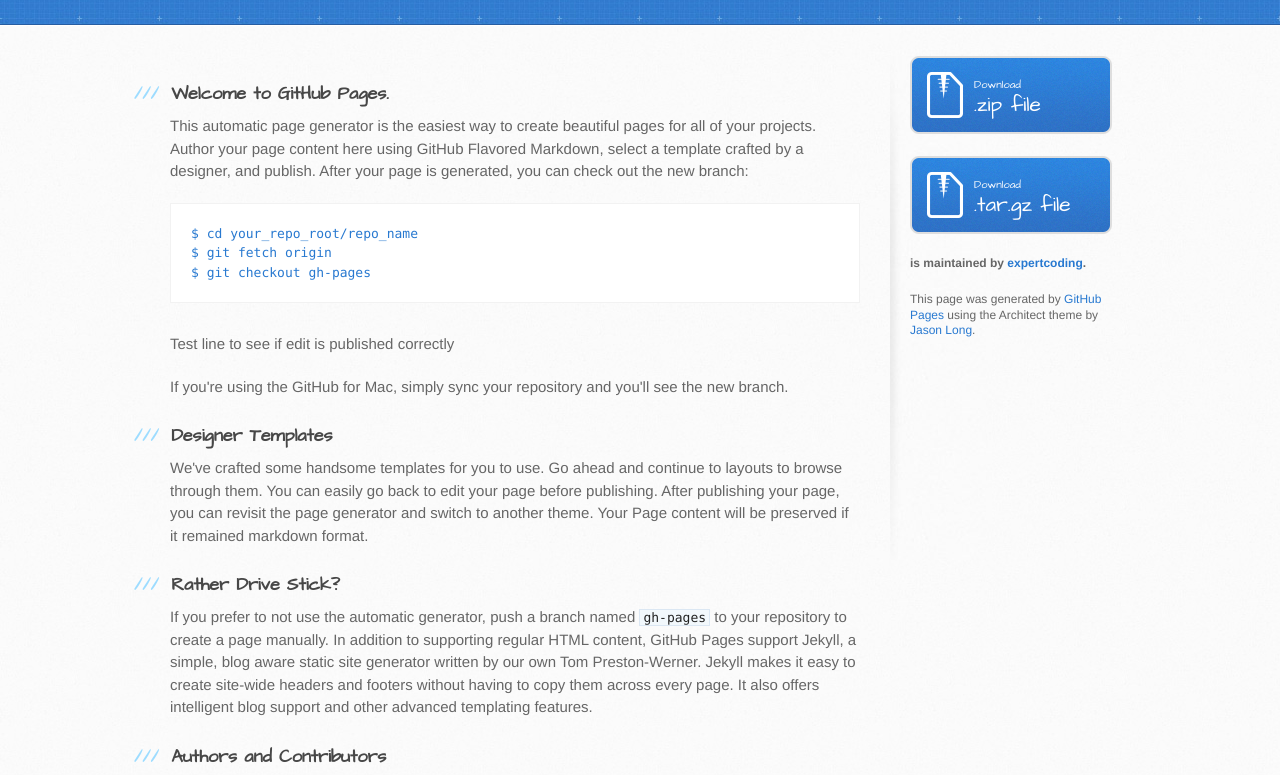
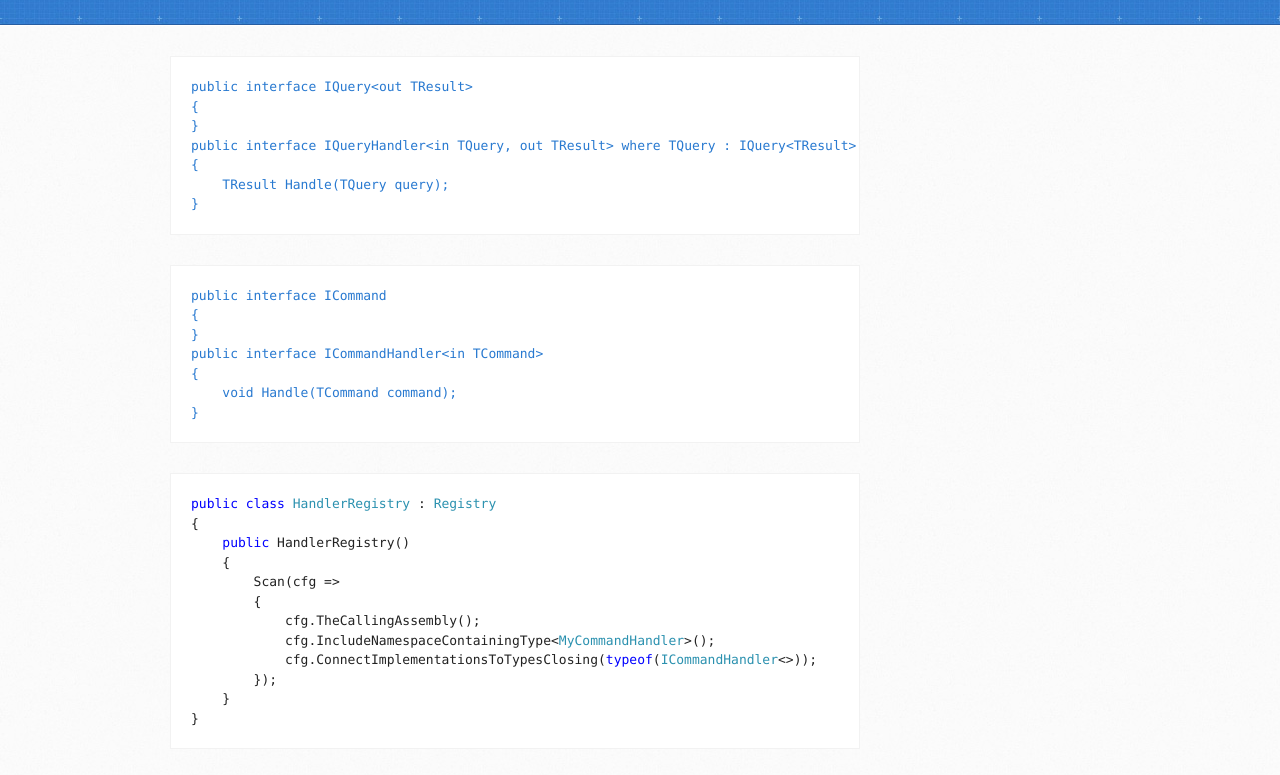
Before and after one commit to DIYExpert/blog, a plain HTML site: page index.html in a window 1280 px wide. Shown: the part 142-917 px from the top of the page. Drawn offline with Linux system fonts and the light colour scheme.

Commit message:
Update index with basic code samples

```diff
--- a/index.html
+++ b/index.html
@@ -19,65 +19,45 @@
   <body>
     <header>
       <div class="inner">
-        <h1>Blog</h1>
+        <h1>Code Samples</h1>
         <h2></h2>
         <a href="https://github.com/expertcoding/blog" class="button"><small>View project on</small>GitHub</a>
       </div>
     </header>
 
-    <div id="content-wrapper">
-      <div class="inner clearfix">
-        <section id="main-content">
-          <h3>
-<a name="welcome-to-github-pages" class="anchor" href="#welcome-to-github-pages"><span class="octicon octicon-link"></span></a>Welcome to GitHub Pages.</h3>
+      <div id="content-wrapper">
+          <div class="inner clearfix">
+              <section id="main-content">
+                  <pre class="prettyprint prettyprinted"><code class=" hljs cs"><span class="kwd"><span class="hljs-keyword">public</span></span><span class="pln"> </span><span class="kwd"><span class="hljs-keyword">interface</span></span><span class="pln"> </span><span class="typ">IQuery</span><span class="pun">&lt;</span><span class="kwd"><span class="hljs-keyword">out</span></span><span class="pln"> </span><span class="typ">TResult</span><span class="pun">&gt;</span><span class="pln">
+</span><span class="pun">{</span><span class="pln">
+</span><span class="pun">}</span><span class="pln">
+</span><span class="kwd"><span class="hljs-keyword">public</span></span><span class="pln"> </span><span class="kwd"><span class="hljs-keyword">interface</span></span><span class="pln"> </span><span class="typ">IQueryHandler</span><span class="pun">&lt;</span><span class="kwd"><span class="hljs-keyword">in</span></span><span class="pln"> </span><span class="typ">TQuery</span><span class="pun">,</span><span class="pln"> </span><span class="kwd"><span class="hljs-keyword">out</span></span><span class="pln"> </span><span class="typ">TResult</span><span class="pun">&gt;</span><span class="pln"> </span><span class="kwd"><span class="hljs-keyword">where</span></span><span class="pln"> </span><span class="typ">TQuery</span><span class="pln"> </span><span class="pun">:</span><span class="pln"> </span><span class="typ">IQuery</span><span class="pun">&lt;</span><span class="typ">TResult</span><span class="pun">&gt;</span><span class="pln">
+</span><span class="pun">{</span><span class="pln">
+    </span><span class="typ">TResult</span><span class="pln"> </span><span class="typ">Handle</span><span class="pun">(</span><span class="typ">TQuery</span><span class="pln"> query</span><span class="pun">);</span><span class="pln">
+</span><span class="pun">}</span></code></pre>
 
-<p>This automatic page generator is the easiest way to create beautiful pages for all of your projects. Author your page content here using GitHub Flavored Markdown, select a template crafted by a designer, and publish. After your page is generated, you can check out the new branch:</p>
-
-<pre><code>$ cd your_repo_root/repo_name
-$ git fetch origin
-$ git checkout gh-pages
-</code></pre>
-<p>Test line to see if edit is published correctly</p>
-<p>If you're using the GitHub for Mac, simply sync your repository and you'll see the new branch.</p>
-
-<h3>
-<a name="designer-templates" class="anchor" href="#designer-templates"><span class="octicon octicon-link"></span></a>Designer Templates</h3>
-
-<p>We've crafted some handsome templates for you to use. Go ahead and continue to layouts to browse through them. You can easily go back to edit your page before publishing. After publishing your page, you can revisit the page generator and switch to another theme. Your Page content will be preserved if it remained markdown format.</p>
-
-<h3>
-<a name="rather-drive-stick" class="anchor" href="#rather-drive-stick"><span class="octicon octicon-link"></span></a>Rather Drive Stick?</h3>
-
-<p>If you prefer to not use the automatic generator, push a branch named <code>gh-pages</code> to your repository to create a page manually. In addition to supporting regular HTML content, GitHub Pages support Jekyll, a simple, blog aware static site generator written by our own Tom Preston-Werner. Jekyll makes it easy to create site-wide headers and footers without having to copy them across every page. It also offers intelligent blog support and other advanced templating features.</p>
-
-<h3>
-<a name="authors-and-contributors" class="anchor" href="#authors-and-contributors"><span class="octicon octicon-link"></span></a>Authors and Contributors</h3>
-
-<p>You can <a href="https://github.com/blog/821" class="user-mention">@mention</a> a GitHub username to generate a link to their profile. The resulting <code>&lt;a&gt;</code> element will link to the contributor's GitHub Profile. For example: In 2007, Chris Wanstrath (<a href="https://github.com/defunkt" class="user-mention">@defunkt</a>), PJ Hyett (<a href="https://github.com/pjhyett" class="user-mention">@pjhyett</a>), and Tom Preston-Werner (<a href="https://github.com/mojombo" class="user-mention">@mojombo</a>) founded GitHub.</p>
-
-<h3>
-<a name="support-or-contact" class="anchor" href="#support-or-contact"><span class="octicon octicon-link"></span></a>Support or Contact</h3>
-
-<p>Having trouble with Pages? Check out the documentation at <a href="http://help.github.com/pages">http://help.github.com/pages</a> or contact <a href="mailto:support@github.com">support@github.com</a> and we’ll help you sort it out.</p>
-        </section>
-
-        <aside id="sidebar">
-          <a href="https://github.com/expertcoding/blog/zipball/master" class="button">
-            <small>Download</small>
-            .zip file
-          </a>
-          <a href="https://github.com/expertcoding/blog/tarball/master" class="button">
-            <small>Download</small>
-            .tar.gz file
-          </a>
-
-          <p class="repo-owner"><a href="https://github.com/expertcoding/blog"></a> is maintained by <a href="https://github.com/expertcoding">expertcoding</a>.</p>
-
-          <p>This page was generated by <a href="https://pages.github.com">GitHub Pages</a> using the Architect theme by <a href="https://twitter.com/jasonlong">Jason Long</a>.</p>
-        </aside>
+                  <pre class="prettyprint prettyprinted"><code class=" hljs cs"><span class="kwd"><span class="hljs-keyword">public</span></span><span class="pln"> </span><span class="kwd"><span class="hljs-keyword">interface</span></span><span class="pln"> </span><span class="typ">ICommand</span><span class="pln">
+</span><span class="pun">{</span><span class="pln">
+</span><span class="pun">}</span><span class="pln">
+</span><span class="kwd"><span class="hljs-keyword">public</span></span><span class="pln"> </span><span class="kwd"><span class="hljs-keyword">interface</span></span><span class="pln"> </span><span class="typ">ICommandHandler</span><span class="pun">&lt;</span><span class="kwd"><span class="hljs-keyword">in</span></span><span class="pln"> </span><span class="typ">TCommand</span><span class="pun">&gt;</span><span class="pln">
+</span><span class="pun">{</span><span class="pln">
+    </span><span class="kwd"><span class="hljs-keyword">void</span></span><span class="pln"> </span><span class="typ">Handle</span><span class="pun">(</span><span class="typ">TCommand</span><span class="pln"> command</span><span class="pun">);</span><span class="pln">
+</span><span class="pun">}</span></code></pre>
+                  <pre><span style="color: blue">public class </span><span style="color: #2b91af">HandlerRegistry </span>: <span style="color: #2b91af">Registry
+</span>{
+    <span style="color: blue">public </span>HandlerRegistry()
+    {
+        Scan(cfg =&gt;
+        {
+            cfg.TheCallingAssembly();
+            cfg.IncludeNamespaceContainingType&lt;<span style="color: #2b91af">MyCommandHandler</span>&gt;();
+            cfg.ConnectImplementationsToTypesClosing(<span style="color: blue">typeof</span>(<span style="color: #2b91af">ICommandHandler</span>&lt;&gt;));
+        });
+    }
+}</pre>
+                  </section>
+          </div>
       </div>
-    </div>
-
 
   </body>
 </html>
```
Also changed, not shown: index2.html (added, +83 -0 lines).
